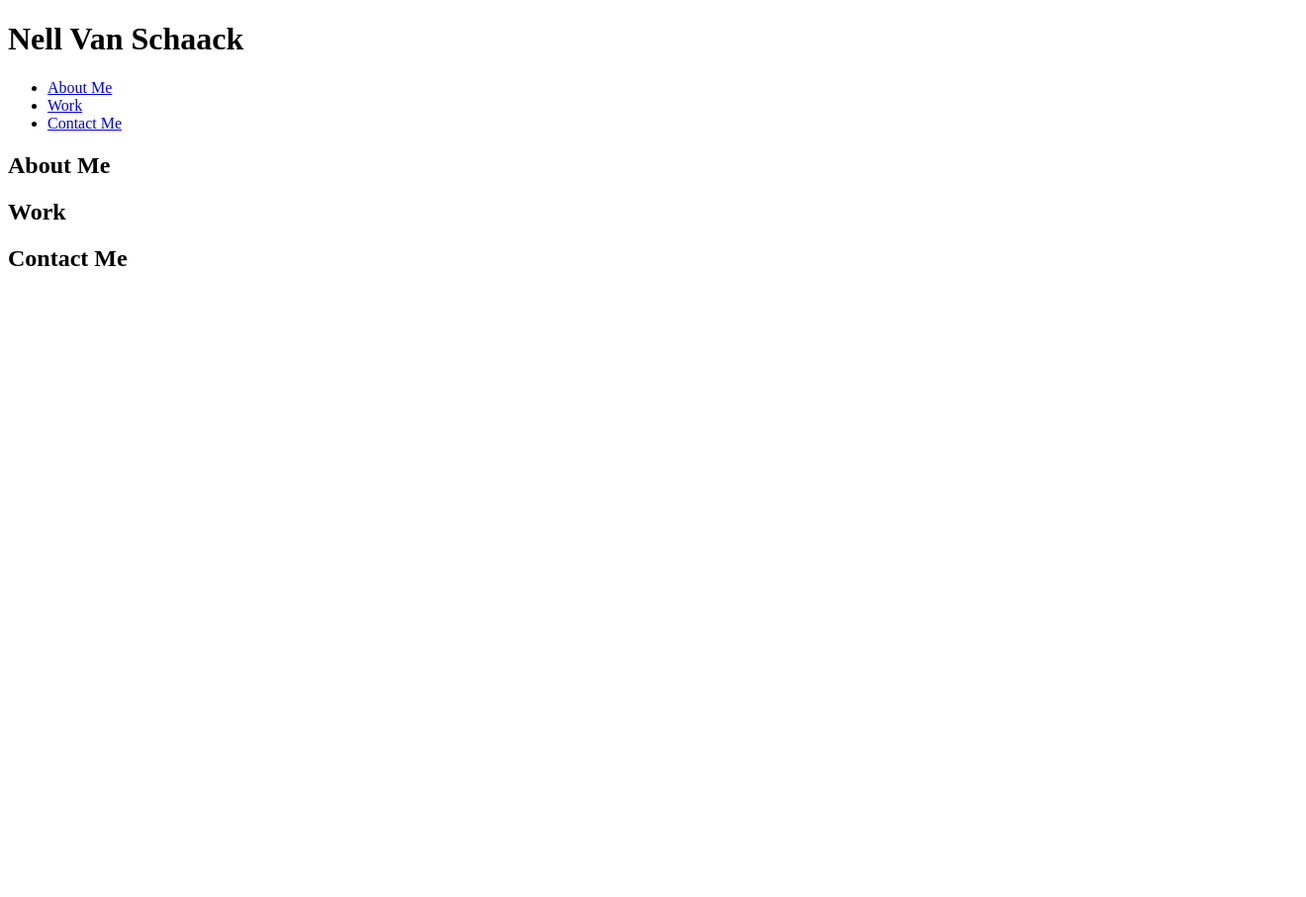
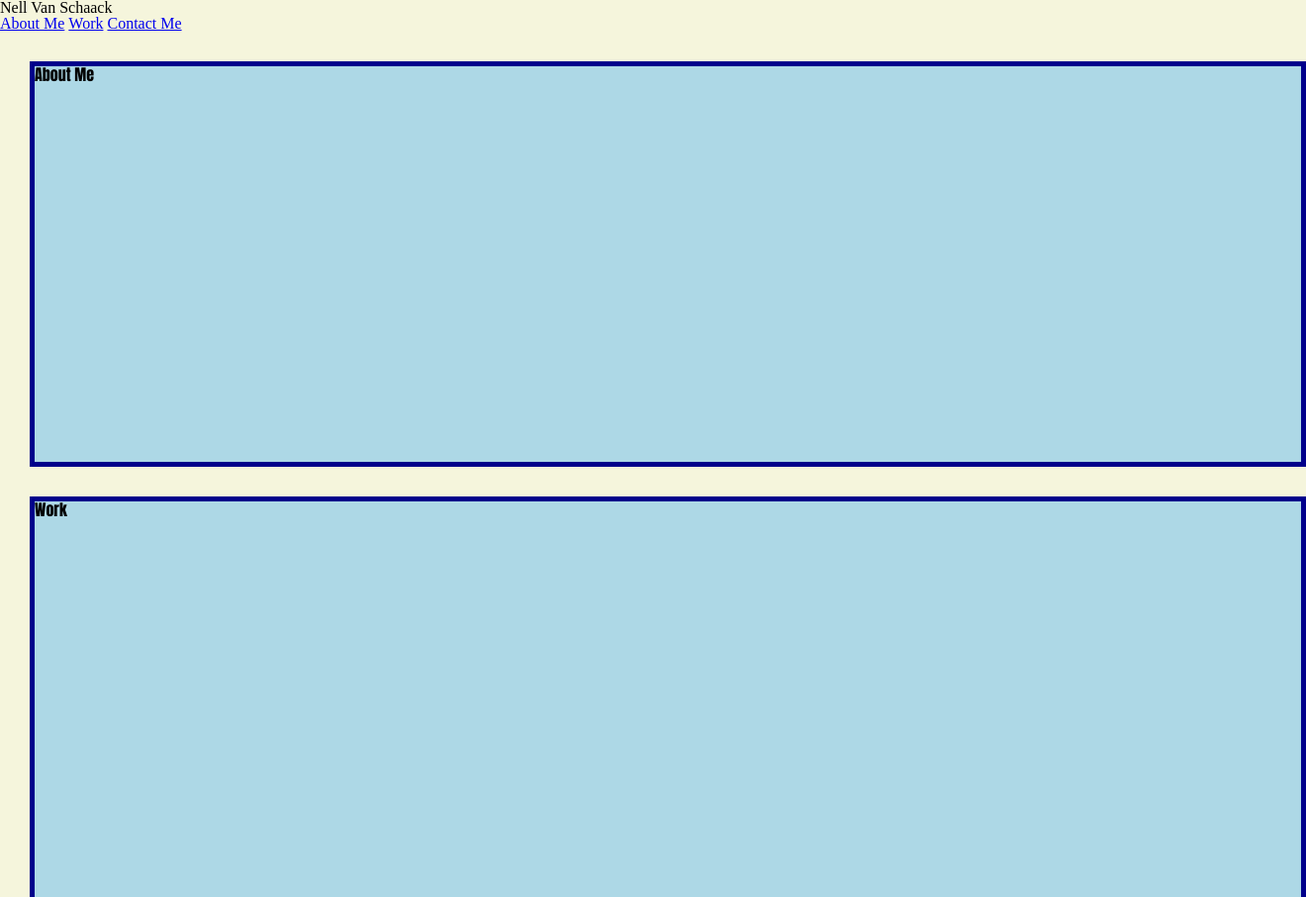
Before and after one commit to nvanschaack/professional-portfolio, a plain HTML site: page index.html in a window 1280 px wide. Shown: the top 907 px of the page at 99% size, 1320 px wide, since content can reach past the window. Before the commit the page ends 800 px from the top, so only its background shows below. Drawn offline with Linux system fonts and the light colour scheme.

Commit message:
corrected bugs in html and stylesheet to display boxes properly

```diff
--- a/index.html
+++ b/index.html
@@ -3,8 +3,8 @@
 <head>
     <meta charset="UTF-8">
     <meta name="viewport" content="width=device-width, initial-scale=1.0">
-    <meta link rel="stylesheet" href="./reset.css"/>
-    <meta link rel="stylesheet" href="./style.css"/>
+    <link rel="stylesheet" href="./reset.css"/>
+    <link rel="stylesheet" href="./style.css"/>
     <title>Nell Van Schaack's Portfolio</title>
 </head>
 <body>
--- a/style.css
+++ b/style.css
@@ -2,31 +2,30 @@
     font-family: Impact, Haettenschweiler, 'Arial Narrow Bold', sans-serif;
 }
 body {
-    /* background-color: beige; */
+    background-color: beige;
 }
 section {
     height: 400px;
-    width: 100px;
+    width: 300px;
     margin: 30px;
     border: 5px solid black
 }
 .display-inline {
     color: aquamarine;
     display: inline;
-    align-items: center;
 }
 .about-me {
     width: 100%;
-    border: 10px solid darkblue;
+    border: 5px solid darkblue;
     background-color: lightblue;
 }
 .work {
     width: 100%;
-    border: 10px solid darkblue;
+    border: 5px solid darkblue;
     background-color: lightblue;
 }
 .contact-me {
     width: 100%;
-    border: 10px solid darkblue;
+    border: 5px solid darkblue;
     background-color: lightblue;
 }
```
